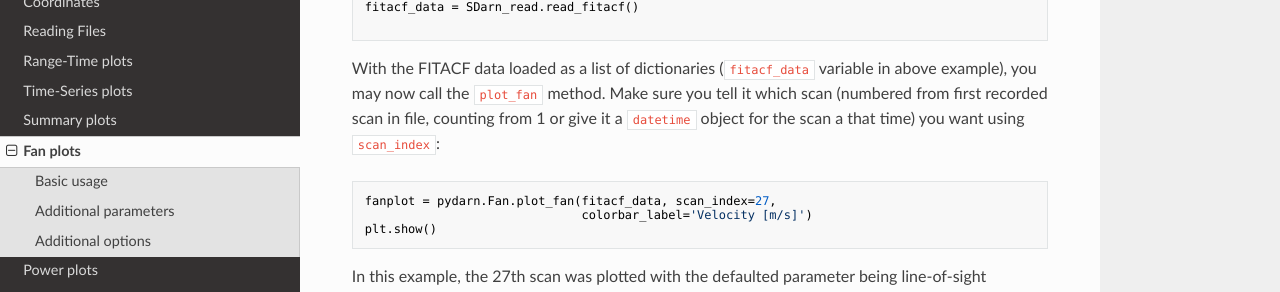
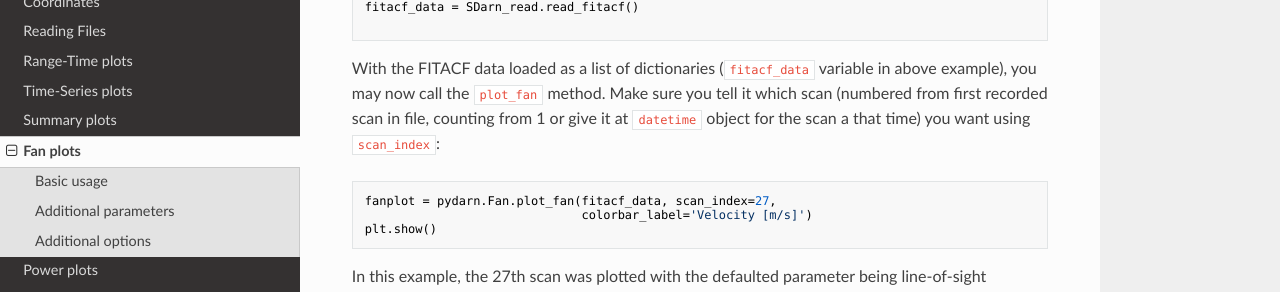
Before and after one commit to SuperDARN/pydarn, an MkDocs documentation site: the page built from docs/user/fan.md, in a window 1280 px wide and 900 px high, scrolled down 471 px. Shown: the part 174-466 px from the top of the window. Built offline with MkDocs 1.6.1, drawn with Linux system fonts in a browser that asks for light colours; nearby versions of some CDN libraries.

Commit message:
updated some typos

````diff
--- a/docs/user/fan.md
+++ b/docs/user/fan.md
@@ -35,7 +35,7 @@ SDarn_read = pydarn.SuperDARNRead(file)
 fitacf_data = SDarn_read.read_fitacf()
 
 ```
-With the FITACF data loaded as a list of dictionaries (`fitacf_data` variable in above example), you may now call the `plot_fan` method. Make sure you tell it which scan (numbered from first recorded scan in file, counting from 1 or give it a `datetime` object for the scan a that time) you want using `scan_index`:
+With the FITACF data loaded as a list of dictionaries (`fitacf_data` variable in above example), you may now call the `plot_fan` method. Make sure you tell it which scan (numbered from first recorded scan in file, counting from 1 or give it at `datetime` object for the scan a that time) you want using `scan_index`:
 ```python
 fanplot = pydarn.Fan.plot_fan(fitacf_data, scan_index=27,
                               colorbar_label='Velocity [m/s]')
@@ -103,7 +103,7 @@ Here is a list of all the current options than can be used with `plot_fan`
 | alpha=(int)                   | Sets the transparency of the fill color (default: 0.5)                                                  |
 | radar_location=(bool)         | Places a dot in the plot representing the radar location (default: True)                                |
 | radar_label=(bool)            | Places the radar 3-letter abbreviation next to the radar location                                       |
-| Kwargs **                     | Axis Polar settings. See [polar axis](axis.py)                                                          |
+| kwargs **                     | Axis Polar settings. See [polar axis](axis.py)                                                          |
 
 
 `plot_fan` can concatenate with other plots including itself, here is an example of plotting two different radars with some of the above parameters:
````
